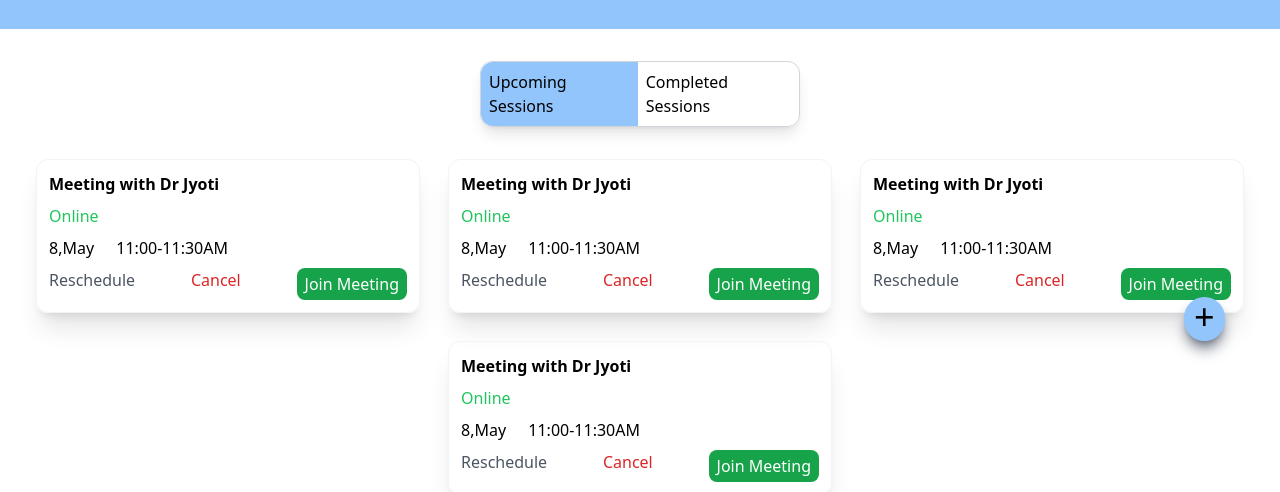
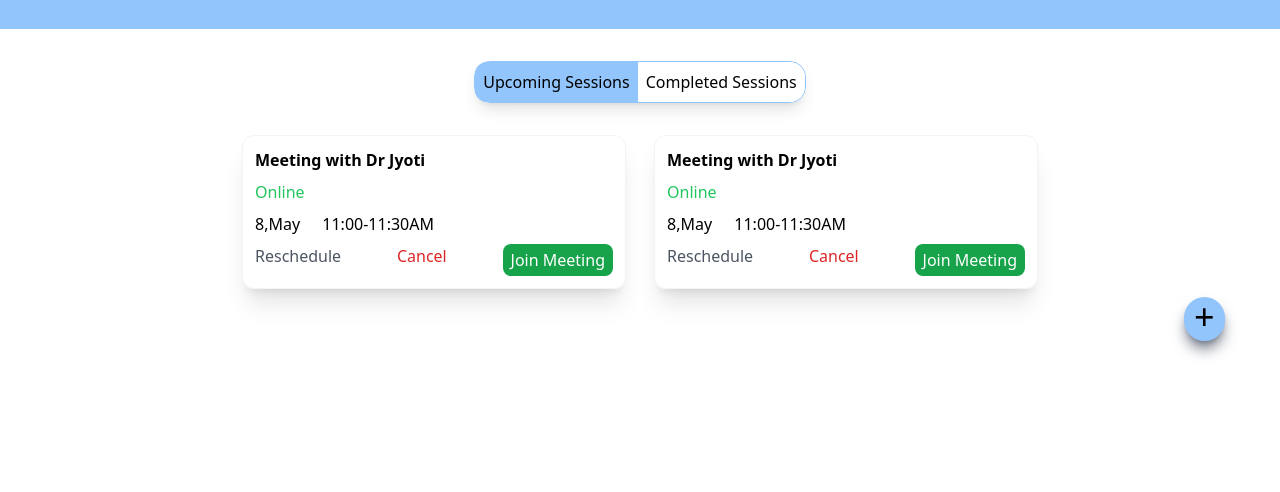
Before and after one commit to mohitrawat17/HappilyEver, a React (Create React App) app: page / in a window 1280 px wide. Shown: the part 399-891 px from the top of the page. After the commit the page ends 800 px from the top, so only its background shows below. Built offline with nearby package versions, Linux system fonts and the light colour scheme; what react-chatbot-kit would draw is missing.

Commit message:
UI part done.

```diff
--- a/src/App.js
+++ b/src/App.js
@@ -4,6 +4,7 @@ import Chatbot from 'react-chatbot-kit'
 import 'react-chatbot-kit/build/main.css'
 import Bot from "./components/Bot";
 import Body from "./components/Body";
+import Summary from "./components/Summary";
 
 function App() {
   const appRouter = createBrowserRouter([
@@ -18,6 +19,10 @@ function App() {
         {
           path:'/bot',
           element:<Bot/>
+        },
+        {
+          path:'/summary',
+          element:<Summary/>
         }
       ]
     },
--- a/src/components/Home.js
+++ b/src/components/Home.js
@@ -1,7 +1,9 @@
 
+import { useState } from "react";
 import { Link } from "react-router-dom";
 
 const Home = () => {
+    const[upcoming,setUpcoming]=useState(true);
     return (
         <div className=" w-full h-full  flex flex-col ">
             <div className="w-full text-lg font-semibold bg-blue-300">
@@ -20,19 +22,23 @@ const Home = () => {
 
             {/* ---------- */}
 
-            <div className="flex w-80 mx-auto  border border-gray-300 my-8 rounded-xl shadow-lg">
-                <div className=" bg-blue-300 rounded-l-xl p-2" >
+            <div className="flex  mx-auto  border border-blue-300 my-8 rounded-2xl shadow-lg">
+                <div onClick={()=>setUpcoming(true)} className={`cursor-pointer ${upcoming ? "bg-blue-300 rounded-l-xl" : "bg-white rounded-l-2xl"}   p-2`} >
                     Upcoming Sessions
                 </div>
 
-                <div className="rounded-r-xl p-2">
+                <div onClick={()=>setUpcoming(false)} className={`cursor-pointer ${!upcoming ? "bg-blue-300 rounded-r-xl" : "bg-white rounded-r-2xl"}   p-2`}>
                     Completed Sessions
                 </div>
             </div>
 
             {/* -------------- */}
 
+           {
+            upcoming ?
             <div className="flex gap-7 justify-center flex-wrap">
+
+
            <div className="rounded-xl shadow-xl w-96 p-3 border-gray-100 border">
                 <div className="font-semibold pb-2">Meeting with Dr Jyoti</div>
                 <div className="text-green-500 pb-2">Online</div>
@@ -43,7 +49,7 @@ const Home = () => {
                 <div className="flex justify-between">
                    <h3 className="text-gray-600">Reschedule</h3>
                    <h3 className="text-red-600">Cancel</h3>
-                    <button className="bg-green-600 py-1 px-2 text-white rounded-lg">Join Meeting</button>
+                   <button className="bg-green-600 py-1 px-2 text-white rounded-lg" onClick={()=>alert("Meeting not started yet.")}>Join Meeting</button>
                 </div>
            </div>
 
@@ -57,38 +63,13 @@ const Home = () => {
                 <div className="flex justify-between">
                    <h3 className="text-gray-600">Reschedule</h3>
                    <h3 className="text-red-600">Cancel</h3>
-                    <button className="bg-green-600 py-1 px-2 text-white rounded-lg">Join Meeting</button>
-                 </div>
-            </div>
-
-            <div className="rounded-xl shadow-xl w-96 p-3 border-gray-100 border">
-                 <div className="font-semibold pb-2">Meeting with Dr Jyoti</div>
-                 <div className="text-green-500 pb-2">Online</div>
-                 <div className="flex justify-between pb-2 w-2/4">
-                 <div>8,May</div>
-                 <div>11:00-11:30AM</div>
-                 </div>
-                 <div className="flex justify-between">
-                    <h3 className="text-gray-600">Reschedule</h3>
-                    <h3 className="text-red-600">Cancel</h3>
-                    <button className="bg-green-600 py-1 px-2 text-white rounded-lg">Join Meeting</button>
-                 </div>
-            </div>
-
-            <div className="rounded-xl shadow-xl w-96 p-3 border-gray-100 border">
-                 <div className="font-semibold pb-2">Meeting with Dr Jyoti</div>
-                 <div className="text-green-500 pb-2">Online</div>
-                 <div className="flex justify-between pb-2 w-2/4">
-                 <div>8,May</div>
-                 <div>11:00-11:30AM</div>
-                 </div>
-                 <div className="flex justify-between">
-                    <h3 className="text-gray-600">Reschedule</h3>
-                    <h3 className="text-red-600">Cancel</h3>
-                    <button className="bg-green-600 py-1 px-2 text-white rounded-lg">Join Meeting</button>
+                   <button className="bg-green-600 py-1 px-2 text-white rounded-lg" onClick={()=>alert("Meeting not started yet.")}>Join Meeting</button>
                 </div>
            </div>
            </div>
+           :
+           <div>Completed</div>
+           }
 
 
 
--- /dev/null
+++ b/src/components/Summary.js
@@ -0,0 +1,15 @@
+import React from 'react'
+import { Link } from 'react-router-dom'
+
+const Summary = () => {
+  return (
+    <div className='sha mt-64  flex flex-col justify-center items-center'>
+      <div className='flex items-center flex-col text-xl font-semibold border p-4 rounded-xl shadow-xl bg-blue-400 text-white'>
+      <div>Your name Mohit, aged 27 has been added to student system.</div>
+      <Link to='/' className='cursor-pointer'>You may now exit</Link>
+      </div>
+    </div>
+  )
+}
+
+export default Summary
--- a/src/components/bot/ActionProvider.js
+++ b/src/components/bot/ActionProvider.js
@@ -1,6 +1,9 @@
 import React from 'react';
+import { useNavigate } from 'react-router-dom';
 
 const ActionProvider = ({ createChatBotMessage, setState, children }) => {
+   const navigate=useNavigate();
+
 
   const handleSession = () => {
 
@@ -45,6 +48,9 @@ const ActionProvider = ({ createChatBotMessage, setState, children }) => {
       messages: [...prev.messages, botMessage],
     }));
 
+    setTimeout(() => {
+      navigate('/summary')
+    }, 5000);
   }
 
 
```
Lines whose indentation alone changed are shown as unchanged.
